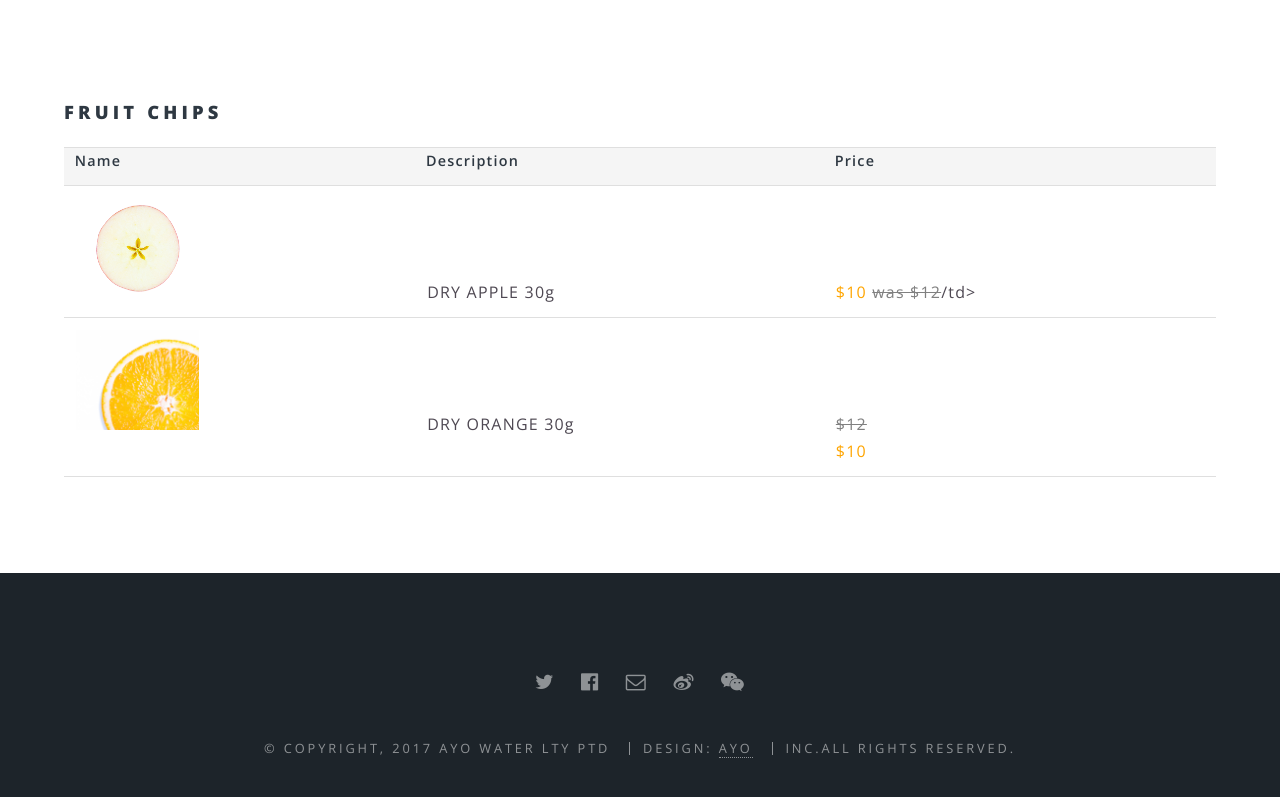
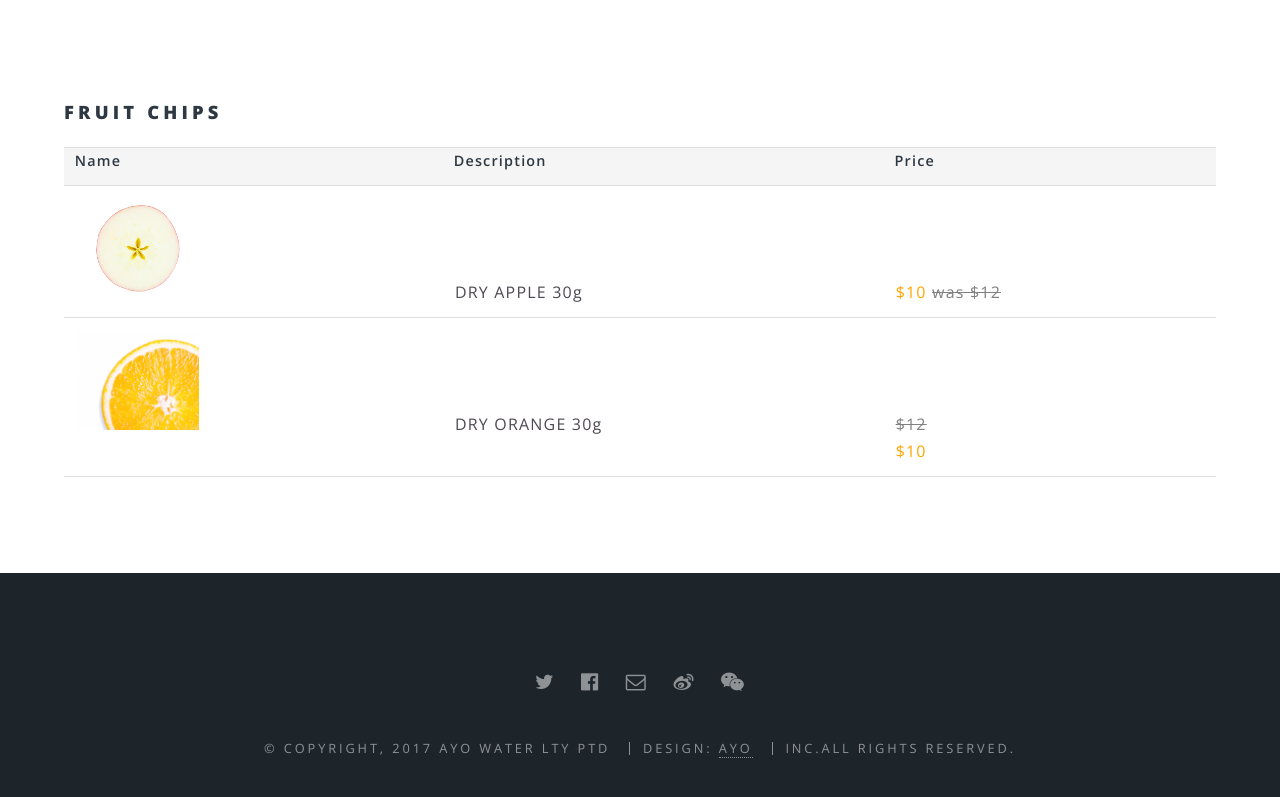
Before and after one commit to ckhung93/ayowater.github.io, a Jekyll site: the page built from products.html, in a window 1280 px wide and 1186 px high. Shown: the part 335-1132 px from the top of the window. Built offline with Jekyll 4.4.1, drawn with Linux system fonts in a browser that asks for light colours.

Commit message:
Update products.html

```diff
--- a/products.html
+++ b/products.html
@@ -13,7 +13,7 @@ title: Products
   <tr>
     <td><img src="images/apple.png" height="100"></td>
     <td>DRY APPLE 30g</td>
-    <td><font color="orange">$10 </font><font color="grey"><s>was $12</s></font>/td>
+    <td><font color="orange">$10 </font><font color="grey"><s>was $12</s></font></td>
   </tr>
   <tr>
   </tr>
```
